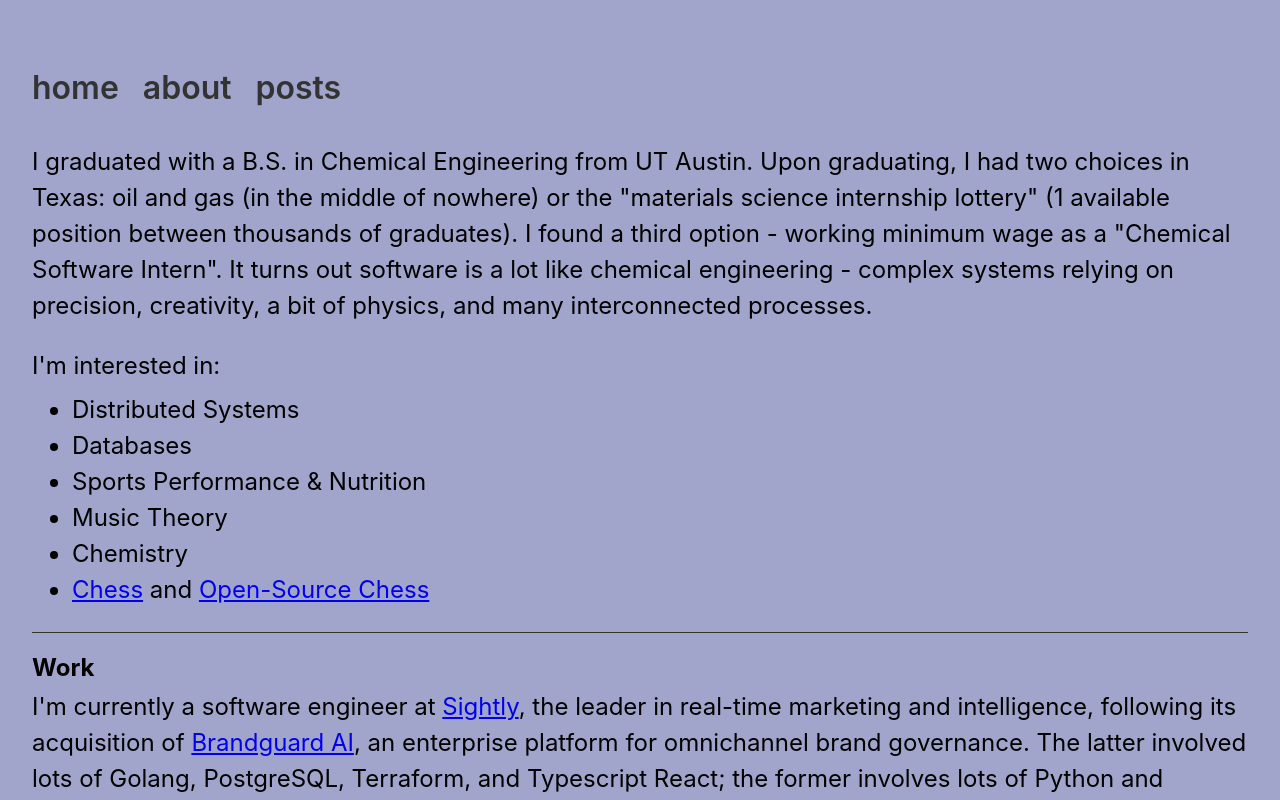
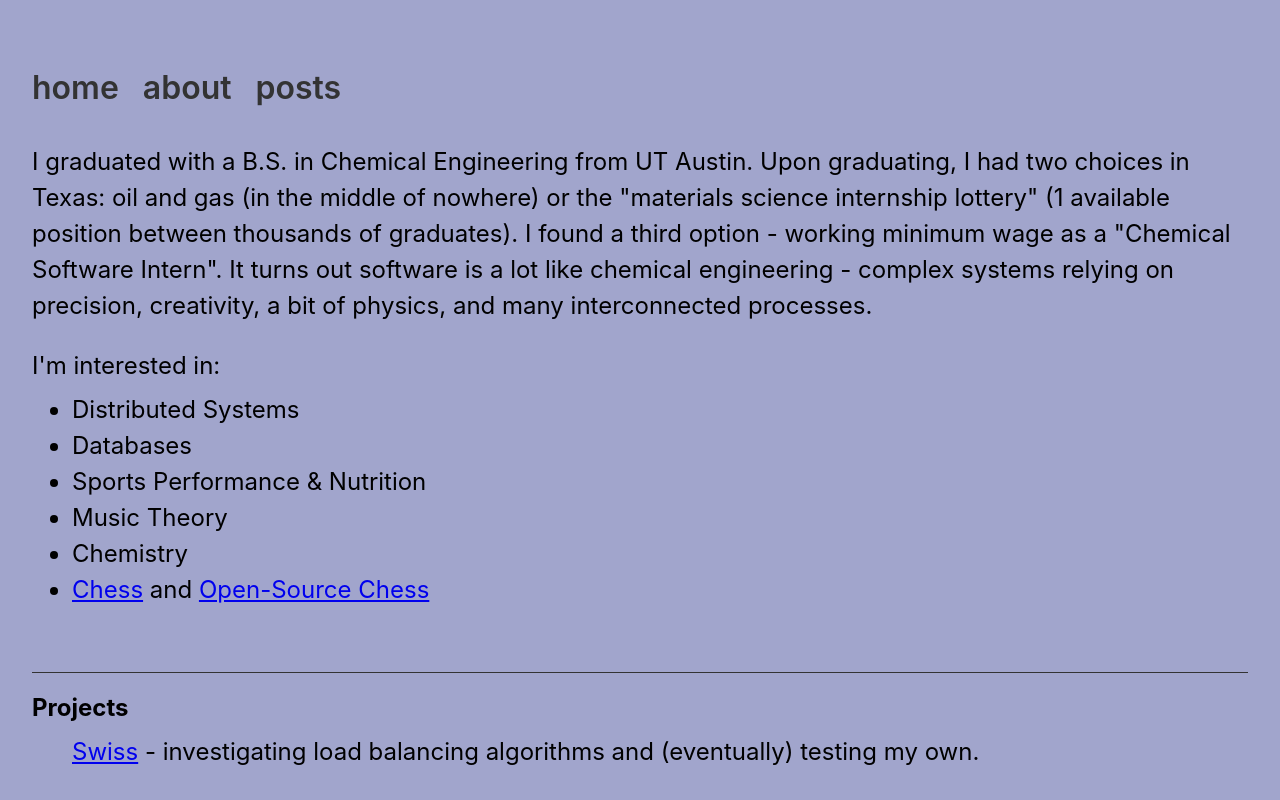
Before and after one commit to MaanasSathaye/msathaye.com, a React (Vite) app in the folder msathaye-console/: page /about in a window 1280 px wide. Shown: the top 800 px of the page. Built offline with nearby package versions, Linux system fonts and the light colour scheme.

Commit message:
add projects to about

```diff
--- a/msathaye-console/src/content/Nouns-To-Learn-From.tsx
+++ b/msathaye-console/src/content/Nouns-To-Learn-From.tsx
@@ -3,8 +3,7 @@ const ER = () => {
     <div className='page'>
       <body>
         These are resources I've compiled related to &quot;People, Places, and Things&quot; in
-        software. These will be updated periodically with update announcements coming (most-likely)
-        on BlueSky.
+        software. These will be updated with announcements on BlueSky.
       </body>
       <br></br>
       <h3>Databases</h3>
@@ -79,6 +78,17 @@ const ER = () => {
             Testing Distributed Systems
           </a>
         </li>
+        <li>
+          Fly.io&apos;s Distributed Systems{' '}
+          <a href='https://fly.io/dist-sys/1/' target='_blank' rel='noopener noreferrer'>
+            Challenge
+          </a>
+        </li>
+        <li>
+          <a href='https://sadservers.com/' target='_blank' rel='noopener noreferrer'>
+            SadServers.com
+          </a>
+        </li>
       </ul>
     </div>
   )
--- a/msathaye-console/src/pages/About.tsx
+++ b/msathaye-console/src/pages/About.tsx
@@ -27,6 +27,16 @@ const About = () => {
           </a>
         </li>
       </ul>
+      <br></br>
+      <hr />
+      <h2>Projects</h2>
+      <ul>
+        <a href='https://github.com/MaanasSathaye/swiss' target='_blank' rel='noopener noreferrer'>
+          Swiss
+        </a>{' '}
+        - investigating load balancing algorithms and (eventually) testing my own.
+      </ul>
+      <br></br>
       <hr />
       <h2>Work</h2>
       <body>
```
